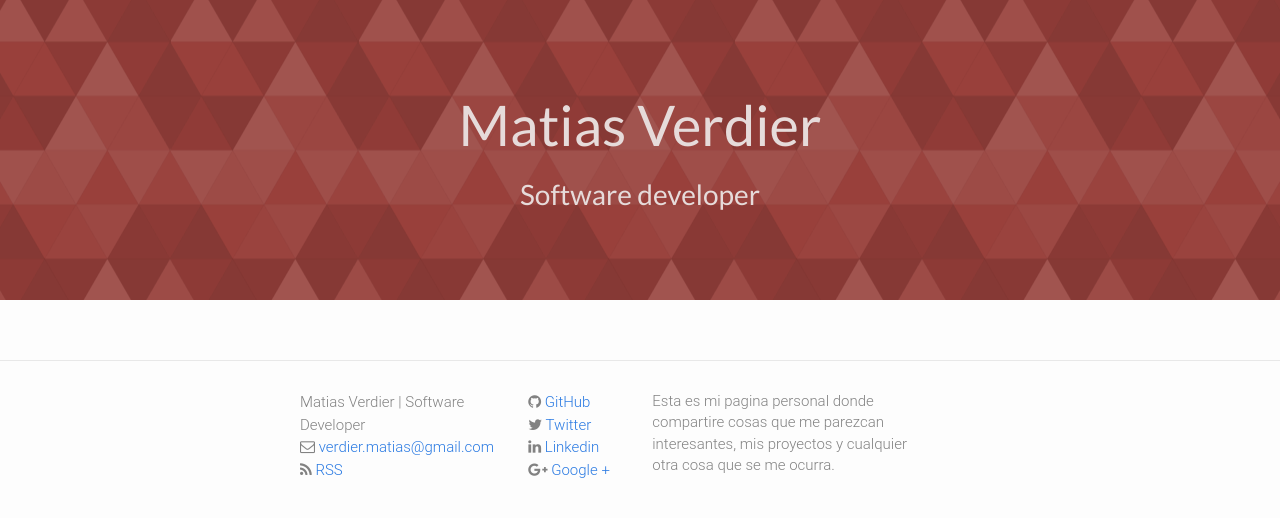
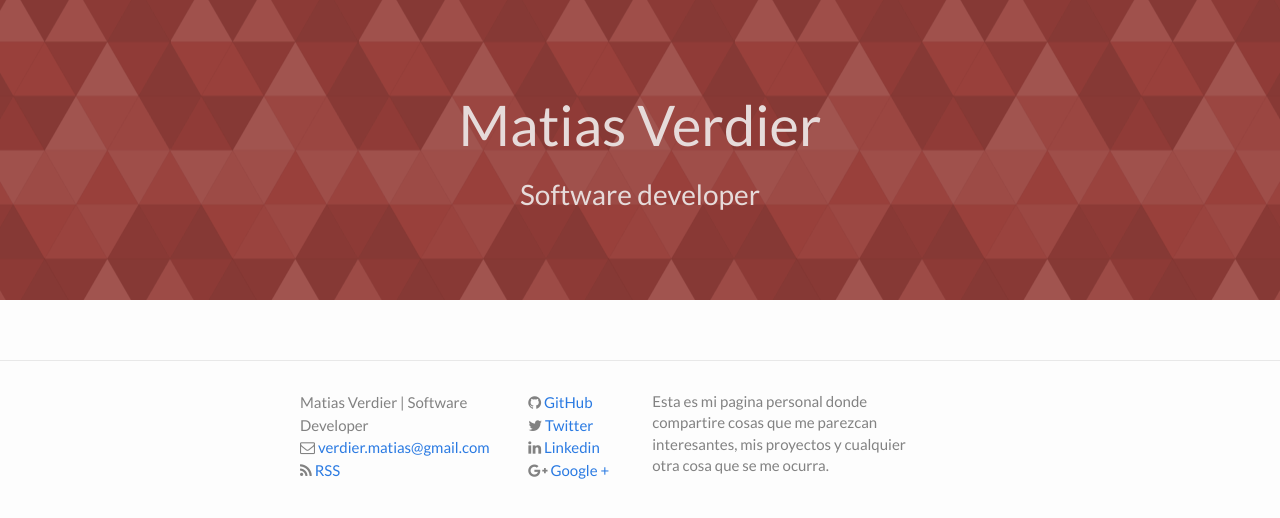
Before and after one commit to gitter-badger/matiasverdier.github.io, a Jekyll site: the page built from index.html, in a window 1280 px wide. Shown: the top 518 px of the page. Built offline with Jekyll 4.4.1, drawn with Linux system fonts in a browser that asks for light colours; nearby versions of some CDN libraries; comment, search, counter and statistics services are not loaded.

Commit message:
quitada la fuente base ya que se toma de semantic-ui

```diff
--- a/_sass/_base.scss
+++ b/_sass/_base.scss
@@ -14,7 +14,6 @@
  * Basic styling
  */
 body {
-    font-family: $base-font-family;
     font-size: $base-font-size;
     line-height: $base-line-height;
     font-weight: 300;
--- a/css/main.scss
+++ b/css/main.scss
@@ -9,7 +9,6 @@
 
 
 // Our variables
-$base-font-family: 'Roboto', sans-serif;
 $base-font-size:   16px;
 $small-font-size:  $base-font-size * 0.875;
 $base-line-height: 1.5;
```
